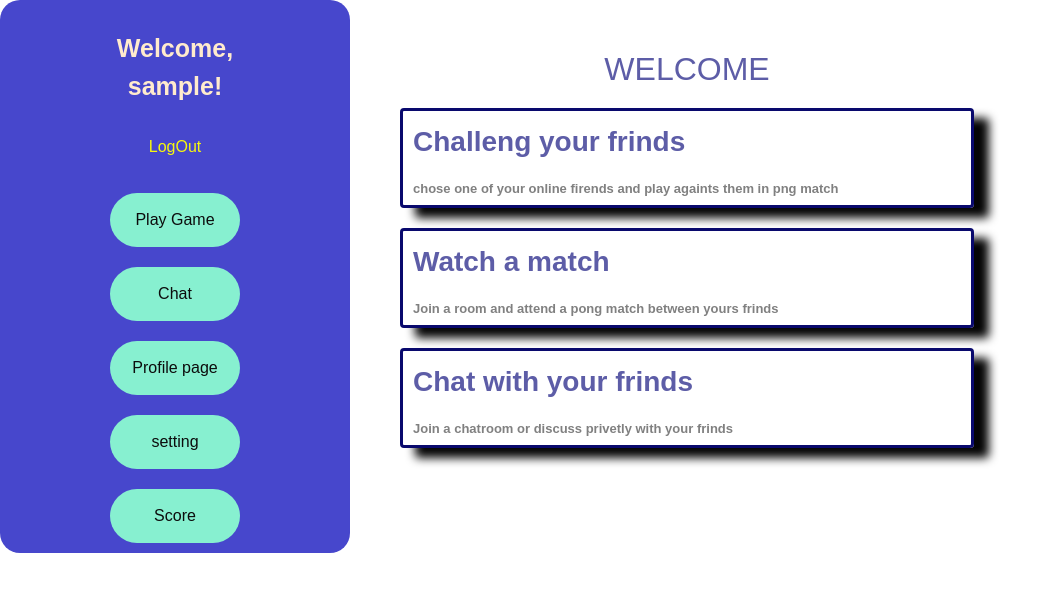
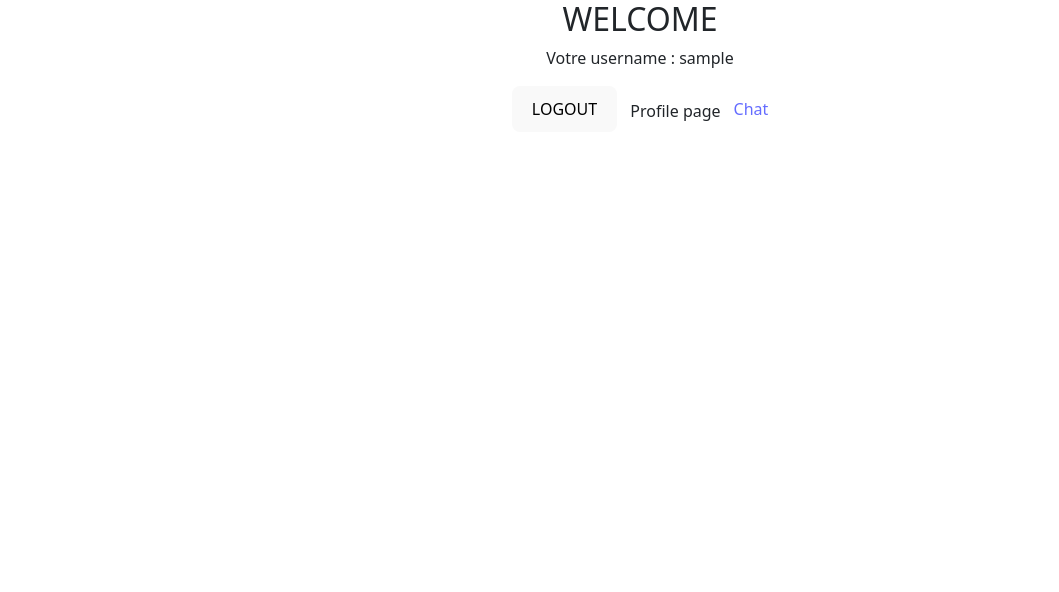
Before and after one commit to Mareenbck/transcendence_42, a React (Vite) app in the folder Front-End/: page /menu in a window 1280 px wide. Shown: the top 592 px of the page, without its empty margins (0-1059 px from the left). Built offline with nearby package versions, Linux system fonts and the light colour scheme; sample sign-in values are in the browser's storage.

Commit message:
Revert "page menu"

```diff
--- a/Front-End/src/components/auth/SideBar.tsx
+++ /dev/null
@@ -1,27 +0,0 @@
-import React from 'react';
-import style from '../../style/SideBar.module.css'
-import { Link } from "react-router-dom";
-
-function SideBar(props: any)
-{
-    return (
-        <div>
-            <div className={style.position}>
-                   <p className={style.tit}>{props.title}, {props.username}!</p>
-                   {props.isLoggedIn && <Link to="/auth/signin" className={style.lgu} onClick={props.logout}
-                                  /*onClick={() => localStorage.removeItem('token')}*/>
-                          LogOut<span> </span></Link>}
-                   <br/>
-                    <Link to="/auth/signup" className={style.btn}>Play Game </Link>
-				    <Link to="/chat/message" className={style.btn}>Chat</Link>
-
-                    <Link to={`/users/profile/${props.id}`} className={style.btn}>Profile page</Link>
-				    <Link to="../../pages/setting" className={style.btn}>setting</Link>
-				    <Link to="/auth/signin" className={style.btn}>Score</Link>
-			</div>
-		</div>
-    )
-
-}
-
-export default SideBar;
--- a/Front-End/src/pages/Menu.tsx
+++ b/Front-End/src/pages/Menu.tsx
@@ -2,8 +2,6 @@ import React from "react";
 import { useContext } from "react";
 import { Link, Navigate, useNavigate } from "react-router-dom";
 import AuthContext from "../store/AuthContext";
-import SideBar from '../components/auth/SideBar'
-import style from '../style/Menu.module.css'
 
 const Menu = () => {
 	const authCtx = useContext(AuthContext);
@@ -13,33 +11,14 @@ const Menu = () => {
 
 	return (
 		<>
-		 <div className= {style.mainPos}>
-			{isLoggedIn && <SideBar className={style.position}  title="Welcome" username = {authCtx.username} isLoggedIn = {isLoggedIn} id={id} />}
-			<div className={style.position}>
-				{!isLoggedIn && <Navigate to="/" replace={true} />}
-				{isLoggedIn && <h2 >WELCOME</h2>}
+		{!isLoggedIn && <Navigate to="/" replace={true} />}
+		{isLoggedIn && <h2>WELCOME</h2>}
+		{isLoggedIn && <p>Votre username : {authCtx.username} </p>}
 
-				{/*isLoggedIn && <p>Votre username : {authCtx.username} </p>*/}
-				{/*isLoggedIn && <button onClick={authCtx.logout}>LOGOUT </button>*/}
-				{/*<Link to={`/users/profile/${id}`} className='btn'>Profile page</Link>*/}
-				{/*<Link to="/chat/message">Chat</Link>*/}
+		{isLoggedIn && <button onClick={authCtx.logout}>LOGOUT </button>}
+		<Link to={`/users/profile/${id}`} className='btn'>Profile page</Link>
 
-				<div className={style.card}>
-					{isLoggedIn && <p >Challeng your frinds</p>}
-					{isLoggedIn && <p className={style.cardTit}> chose one of your online firends and play againts them in png match</p>}
-				</div>
-
-				<div className={style.card}>
-					{isLoggedIn && <p >Watch a match</p>}
-					{isLoggedIn && <p className={style.cardTit}> Join a room and attend a pong match between yours frinds</p>}
-				</div>
-				<div className={style.card}>
-					{isLoggedIn && <p >Chat with your frinds</p>}
-					{isLoggedIn && <p className={style.cardTit}> Join a chatroom or discuss privetly with your frinds</p>}
-				</div>
-
-			</div>
-		 </div>
+		<Link to="/chat/message">Chat</Link>
 		</>
 	)
 }
--- a/Front-End/src/style/Menu.module.css
+++ /dev/null
@@ -1,41 +0,0 @@
-.mainPos
-{
-    display: flex;
-    flex-direction: row;
-    top: 0;
-    left: 0;
-    width: 80%;
-    height: 100%;
-
-}
-
-.position
-{
-    font-size: 28px;
-    color: rgb(93, 93, 167);
-    margin: auto;
-    font-weight: bold;
-    text-align: center;
-    margin: 50px;
-    width: 800px;
-    align-items: center;
-}
-
-.card
-{
-    border: 3px solid rgb(9, 9, 109);
-    box-shadow: 15px 10px 10px rgb(5, 5, 5);
-    padding: 10px;
-    max-width: 600px;
-    max-height: 100px;
-    margin: 20px auto;
-    border-radius: 4px;
-    text-align: left;
-
-}
-.cardTit
-{
-    color: gray;
-    font-size: small;
-    margin-top: 0;
-}
--- a/Front-End/src/style/SideBar.module.css
+++ /dev/null
@@ -1,48 +0,0 @@
-*{
-    font-family: Arial, Helvetica, sans-serif;
-
-}
-
-.position
-{
-    display: flex;
-    flex-direction: column;
-    justify-content: center;
-    align-items: center;
-    background-color: rgb(71, 71, 204);
-    width: 350px;
-    height: 100%;
-    border-radius: 20px;
-    margin-left: 0px;
-    margin-top:  0px;
-
-}
-.lgu
-{
-    color: rgb(248, 248, 12)
-}
-
-.btn{
-    display: inline-block;
-    background-color: #87f0d0;
-    padding: 15px;
-    margin: 10px;
-    width: 130px;
-    color: #0c0c0c;
-    text-align: center;
-    border-radius: 60px;
-}
-
-.tit
-{
-    font-size: 25px;
-    color: blanchedalmond;
-    margin: auto;
-    font-weight: bold;
-    text-align: center;
-    margin:30px;
-    width: 200px;
-    align-items: center;
-
-
-}
--- a/package.json
+++ b/package.json
@@ -1,6 +1,5 @@
 {
   "devDependencies": {
-    "@types/react": "^18.0.28",
     "@types/react-dom": "^18.0.11",
     "@types/react-router-dom": "^5.3.3"
   },
```
Also changed, not shown: Front-End/src/pages/Setting.tsx (deleted, +0 -21 lines), 1 other file (tests, documents, lock files or other folders).
